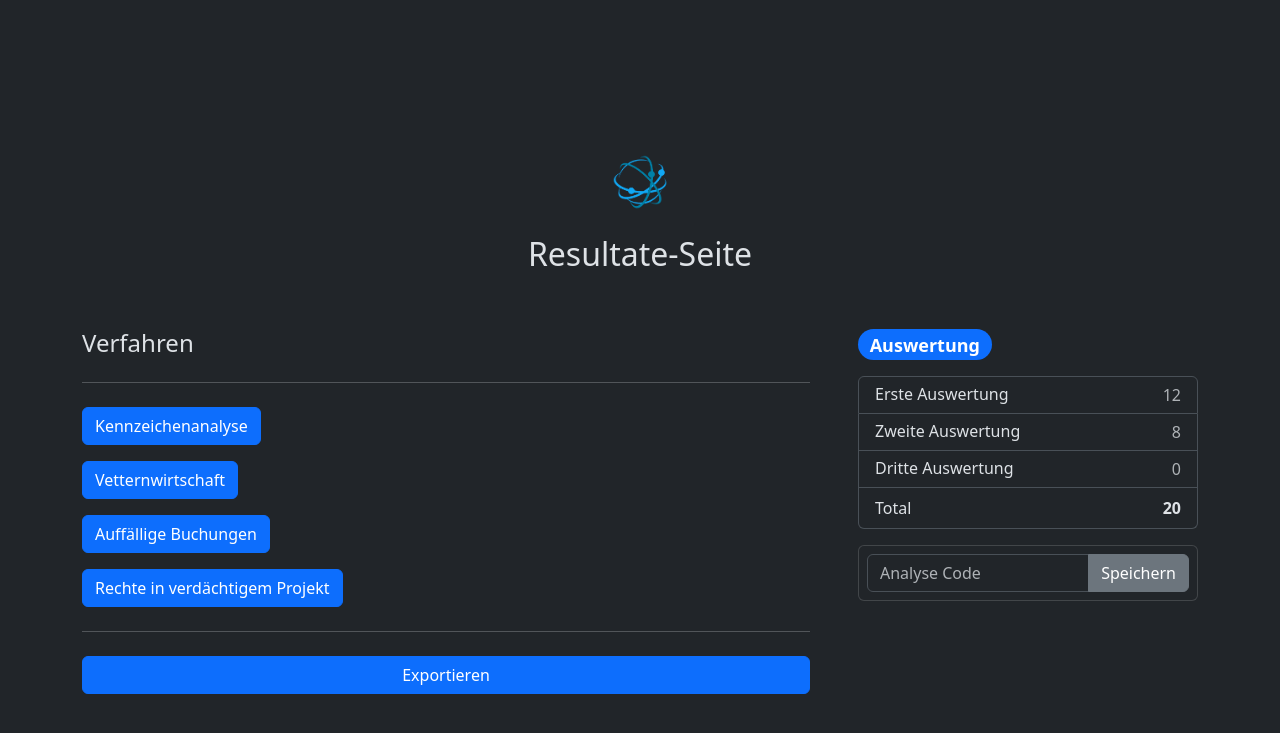
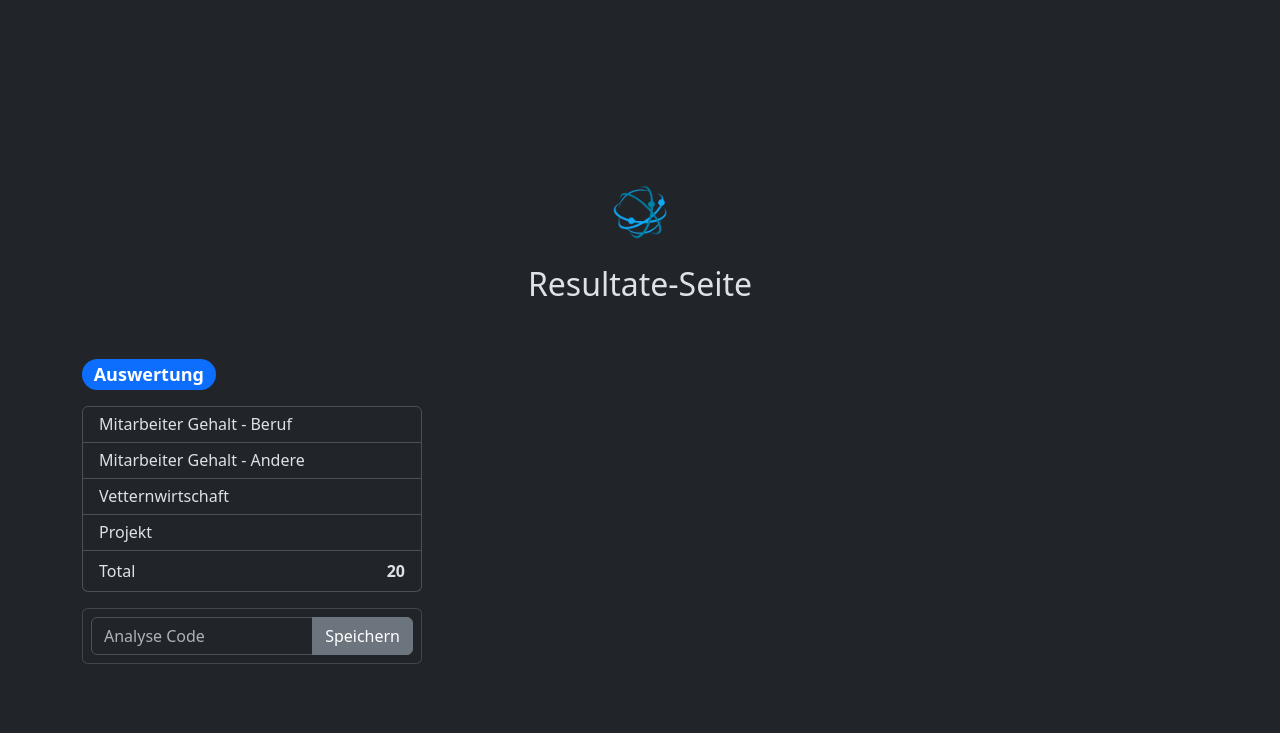
Before and after one commit to febe3d/C.I.S., a Flask app: template templates/resultatseite.html in a window 1280 px wide. Shown: the top 733 px of the page. Run offline with Flask 3, Linux system fonts and the light colour scheme; the template is opened without the code that fills it, so the values that code supplies are empty; some libraries are stand-ins or nearby versions.

Commit message:
push vergessen

```diff
--- a/main.py
+++ b/main.py
@@ -1,4 +1,4 @@
-from flask import request
+from flask import request, redirect, url_for
 from flask_wtf import FlaskForm
 from wtforms import StringField, SubmitField
 from wtforms.validators import DataRequired
@@ -9,21 +9,21 @@
 
 
 class CreateForm(FlaskForm):
-    Nachname = StringField("Nachname", validators=[DataRequired()])
-    Vorname = StringField("Vorname", validators=[DataRequired()])
-    Projektname = StringField("Projektname", validators=[DataRequired()])
-    Versicherungsnummer = StringField("Versicherungsnummer", validators=[DataRequired()])
-    Mitarbeiter_ID = StringField("Mitarbeiter_ID", validators=[DataRequired()])
-    IBAN = StringField("IBAN", validators=[DataRequired()])
-    submit = SubmitField("Start person search")
-    submit2 = SubmitField("Start project analysis")
+    # Nachname = StringField("Nachname")
+    # Vorname = StringField("Vorname")
+    # Projektname = StringField("Projektname")
+    # Versicherungsnummer = StringField("Versicherungsnummer")
+    Mitarbeiter_ID = StringField("Mitarbeiter-ID", validators=[DataRequired()])
+    # IBAN = StringField("IBAN")
+    submit = SubmitField("Prüfung Starten")
+    # submit2 = SubmitField("Start project analysis")
 
 
 
 @app.route("/")
 def home():
     Beruf = db.session.execute(db.select(DB.cis_classes.Beruf).order_by(DB.cis_classes.Beruf.ID)).scalars()
-    print(header.calculate_mitarbeiter_dif_score(0))
+    print(header.mitarbeiter_beruf_dif(0))
     return render_template("login.html", Beruf=Beruf)
 
 
@@ -36,6 +36,12 @@
 def optionen():
     return render_template("options.html", active_page='optionen')
 
+class resultat():
+    def __init__(self):
+        self.mitarbeiter_beruf_dif = 0
+        self.mitarbeiter_dif = 0
+        self.vetternwirtschaft = 0
+        self.projekt = 0
 
 @app.route("/resultatseite")
 def resultatseite():
@@ -46,11 +52,26 @@
 def suche():
     form = CreateForm()
     if form.validate_on_submit():
-        Nachname = form.Nachname.data
-        Vorname = form.Vorname.data
+        Mitarbeiter_ID = form.Mitarbeiter_ID.data
 
-        print(Nachname)
-        print(Vorname)
+        #Suche nach Mitarbeiter_ID
+        mb_id = db.session.execute(
+            db.select(DB.cis_classes.Mitarbeiter.ID)
+            .filter(DB.cis_classes.Mitarbeiter.ID.is_(Mitarbeiter_ID))
+        ).scalar()
+
+        #TODO Projekt ermitteln
+
+        if mb_id is None:
+            return render_template("searchMenu.html", active_page='suche', form=form)
+
+        r = resultat()
+        r.mitarbeiter_beruf_dif = header.mitarbeiter_beruf_dif(mb_id)
+        r.mitarbeiter_dif = header.mitarbeiter_dif(mb_id)
+        r.vetternwirtschaft = 0
+        r.projekt = 0
+
+        return render_template("resultatseite.html", active_page='resultatseite', r=r)
 
     return render_template("searchMenu.html", active_page='suche', form=form)
 
--- a/templates/resultatseite.html
+++ b/templates/resultatseite.html
@@ -32,29 +32,36 @@
         <ul class="list-group mb-3">
           <li class="list-group-item d-flex justify-content-between lh-sm">
             <div>
-              <h6 class="my-0">Erste Auswertung</h6>
+              <h6 class="my-0">Mitarbeiter Gehalt - Beruf</h6>
 
             </div>
-            <span class="text-body-secondary">12</span>
+            <span class="text-body-secondary">{{r.mitarbeiter_beruf_dif}}</span>
           </li>
           <li class="list-group-item d-flex justify-content-between lh-sm">
             <div>
-              <h6 class="my-0">Zweite Auswertung</h6>
+              <h6 class="my-0">Mitarbeiter Gehalt - Andere</h6>
 
             </div>
-            <span class="text-body-secondary">8</span>
+            <span class="text-body-secondary">{{r.mitarbeiter_dif}}</span>
           </li>
           <li class="list-group-item d-flex justify-content-between lh-sm">
             <div>
-              <h6 class="my-0">Dritte Auswertung</h6>
+              <h6 class="my-0">Vetternwirtschaft</h6>
 
             </div>
-            <span class="text-body-secondary">0</span>
+            <span class="text-body-secondary">{{r.vetternwirtschaft}}</span>
+          </li>
+          <li class="list-group-item d-flex justify-content-between lh-sm">
+            <div>
+              <h6 class="my-0">Projekt</h6>
+
+            </div>
+            <span class="text-body-secondary">{{r.projekt}}</span>
           </li>
 
           <li class="list-group-item d-flex justify-content-between">
             <span>Total </span>
-            <strong>20</strong>
+            <strong>20{{r.total}}</strong>
           </li>
         </ul>
 
@@ -65,41 +72,6 @@
           </div>
         </form>
       </div>
-      <div class="col-md-7 col-lg-8">
-        <h4 class="mb-3">Verfahren</h4>
-        <hr class="my-4">
-        <form class="needs-validation" novalidate="">
-          <div class="row g-3">
-            <div class="col-sm-6">
-              <button class="btn btn-primary" type="button" >Kennzeichenanalyse</button>
-
-            </div>
-
-            <div class="col-sm-6">
-            </div>
-
-            <div class="col-12">
-              <button class="btn btn-primary" type="button">Vetternwirtschaft</button>
-            </div>
-
-            <div class="col-12">
-              <button class="btn btn-primary" type="button">Auffällige Buchungen</button>
-            </div>
-
-            <div class="col-12">
-              <button class="btn btn-primary" type="button">Rechte in verdächtigem Projekt</button>
-            </div>
-
-
-
-
-          </div>
-
-          <hr class="my-4">
-
-          <button class="btn btn-primary w-100  ml-1" type="submit">Exportieren</button>
-        </form>
-      </div>
     </div>
   </main>
 
```
Also changed, not shown: header.py (+23 -4 lines).
